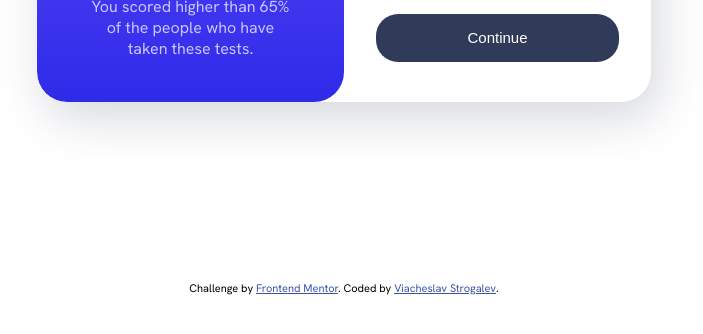
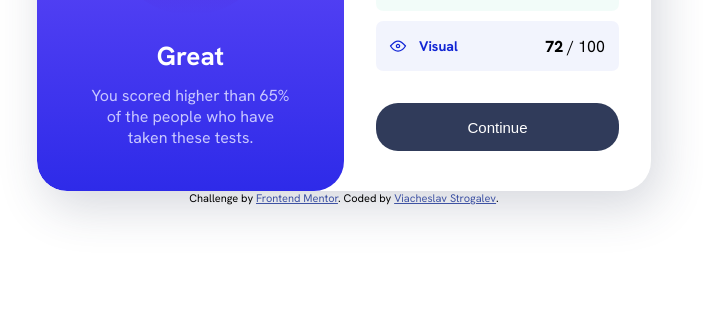
Before and after one commit to vstrogalev/results-summary-component-main, a plain HTML site: page index.html in a window 1280 px wide. Shown: the part 416-750 px from the top of the page, without its empty margins (296-999 px from the left). Drawn offline with Linux system fonts and the light colour scheme.

Commit message:
Fised vertical align of component

```diff
--- a/index.html
+++ b/index.html
@@ -71,11 +71,11 @@
 
       </div>
     </article>
+    <div class="attribution">
+      Challenge by <a href="https://www.frontendmentor.io?ref=challenge" target="_blank">Frontend Mentor</a>.
+      Coded by <a href="#">Viacheslav Strogalev</a>.
+    </div>
   </main>
 
-  <div class="attribution">
-    Challenge by <a href="https://www.frontendmentor.io?ref=challenge" target="_blank">Frontend Mentor</a>.
-    Coded by <a href="#">Viacheslav Strogalev</a>.
-  </div>
 </body>
 </html>
--- a/styles/media.css
+++ b/styles/media.css
@@ -1,7 +1,8 @@
 @media (min-width: 600px) {
     .page {
         display: grid;
-        place-items: center;
+        align-content: center;
+        justify-content: center;
     }
 
     .card {
```
